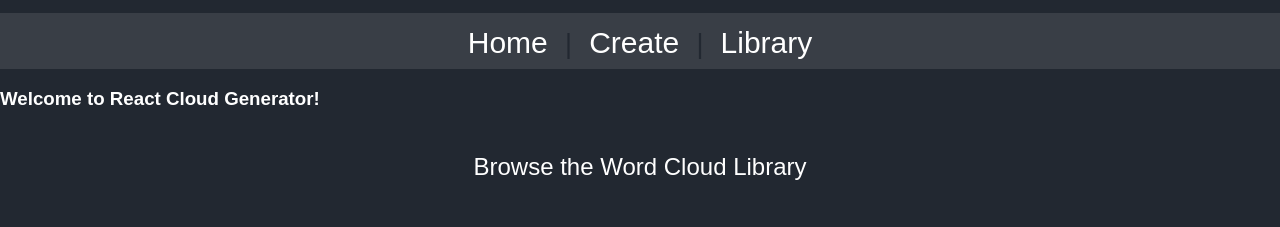
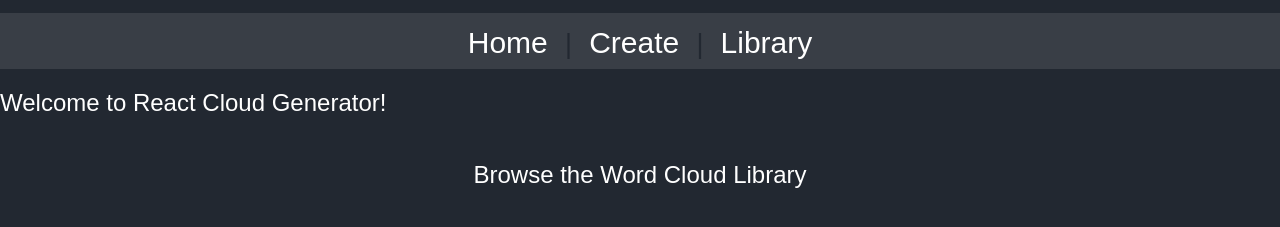
Before and after one commit to owcollier/react-cloud-generator, a React app: page / in a window 1280 px wide. Shown: the part 121-348 px from the top of the page. Built offline with nearby package versions, Linux system fonts and the light colour scheme; no server answers; a web font is replaced by a local one.

Commit message:
font-weight adjusted in css for home view description heading

```diff
--- a/src/components/home-view/home-view.css
+++ b/src/components/home-view/home-view.css
@@ -8,3 +8,7 @@
 
   font-size: 24px;
 }
+
+.home-description h2 {
+  font-weight: 400;
+}
--- a/src/components/home-view/home-view.js
+++ b/src/components/home-view/home-view.js
@@ -9,7 +9,7 @@ export function HomeView(props) {
   return (
     <section className="home-view">
       <div className="home-description">
-        <h3>Welcome to React Cloud Generator!</h3>
+        <h2>Welcome to React Cloud Generator!</h2>
       </div>
       <div className="footer-link-a">
         <a className="library" onClick={() => props.dispatch(fetchClouds())}>Browse the Word Cloud Library</a>
```
